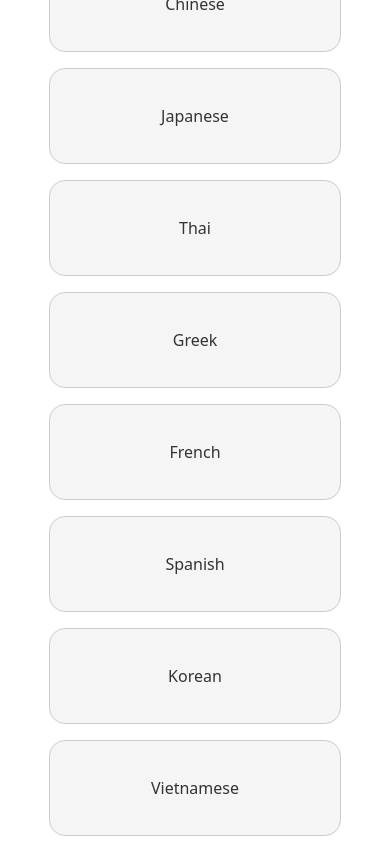
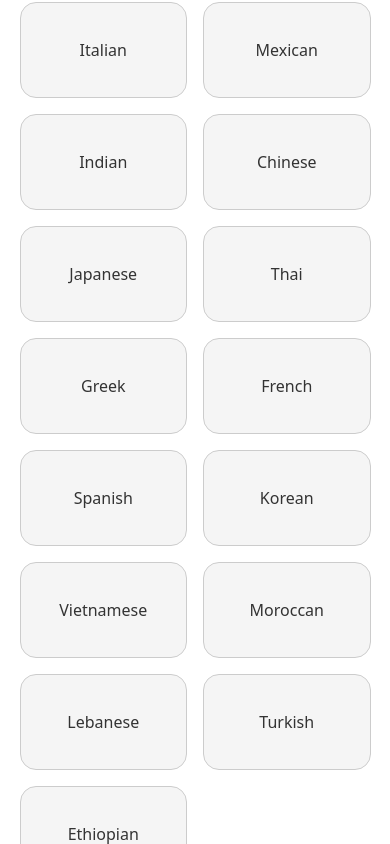
Before and after one commit to ishk9/getYourDiet, a Next.js app in the folder client/: page /Home in a window 390 px wide. Both pictures are taken after a click on the button "Choose my own cuisines". Built offline with nearby package versions, Linux system fonts and the light colour scheme.

Commit message:
added responsiveness

```diff
--- a/client/app/Home/page.js
+++ b/client/app/Home/page.js
@@ -144,10 +144,11 @@ const HomePage = () => {
                         <div className='h-full w-full justify-center items-center flex flex-col'>
                             <div className='h-full flex flex-col justify-center items-center w-full md:w-[75%]'>
 
-                                {showCuisines && !startQues &&
-                                    <div className='flex flex-col w-[75%] min-h-[85%] sm:min-h-[70%] lg:min-h-[85%] justify-center items-center '>
-                                        <h1 className='text-[45px] font-normal leading-[1]'>Choose your cuisines<span className='text-base font-semibold ml-2'>({selectedCuisines.length}/7)</span></h1>
-                                        <div className='grid grid-cols-1 sm:grid-cols-2 md:grid-cols-3 gap-4 w-full mt-6'>
+                                {
+                                    showCuisines && !startQues &&
+                                    <div className='flex flex-col w-[90%] sm:w-[75%] h-full justify-center items-center'>
+                                        <h1 className='text-[30px] sm:text-[45px] font-normal leading-[1] text-center mt-12 md:mt-0'>Choose your cuisines<span className='text-base font-semibold ml-2'>({selectedCuisines.length}/7)</span></h1>
+                                        <div className='grid grid-cols-2 sm:grid-cols-2 md:grid-cols-3 gap-4 w-full mt-4'>
                                         {cuisines.map((cuisine, index) => (
                                             <button
                                             key={index}
@@ -170,7 +171,7 @@ const HomePage = () => {
                                 }
                                 {!showCuisines && !startQues &&
                                     <div className='flex flex-col w-full md:w-[75%] min-h-[85%] sm:min-h-[70%] lg:min-h-[85%] justify-center items-center'>
-                                        <h1 className='md:text-[45px] font-normal leading-[1] text-[24px] ml-2'>Lets get started. Type in either your <span className='text-[#6EC0FF]'>health goals, issues,</span> or <span className='text-[#6EC0FF]'>both</span>.</h1>
+                                        <h1 className='md:text-[45px] font-normal leading-[1] text-[24px] ml-5 md:ml-0'>Lets get started. Type in either your <span className='text-[#6EC0FF]'>health goals, issues,</span> or <span className='text-[#6EC0FF]'>both</span>.</h1>
                                         <div className='flex md:flex-row flex-col w-full justify-start items-center mt-6'>
                                             <button
                                                 onClick={() => setShowCuisines(true)}
@@ -220,7 +221,7 @@ const HomePage = () => {
                                         />
                                         <button
                                             onClick={() => handleAnswerSubmit()}
-                                            className='flex justify-center items-center h-12 w-12 bg-black rounded-full p-1 mr-2 hover:bg-[#292929]'
+                                            className='flex justify-center items-center h-12 md:w-12 w-14 bg-black rounded-full p-0 md:p-1 mr-2 hover:bg-[#292929]'
                                         >
                                             <IoMdArrowRoundUp color='white' size={22}/>
                                         </button>
--- a/client/app/Starter/page.js
+++ b/client/app/Starter/page.js
@@ -4,10 +4,10 @@ import { FaArrowRightLong } from "react-icons/fa6";
 
 export default function StarterPage() {
     return (
-        <div className="flex w-full h-screen justify-center items-center px-10 bg-[#E7C25A]">
-            <div className="flex lg:w-3/4 w-11/12 cursor-default">
+        <div className="flex w-screen h-screen justify-center items-center px-4 md:px-10 bg-[#E7C25A]">
+            <div className="flex lg:w-3/4 w-full md:w-3/4 cursor-default">
                 <div className="flex flex-col w-full justify-center items-start">
-                    <h1 className="font-extrabold text-black lg:text-[7em] text-[3em] leading-[1] tracking-[-2px] uppercase">
+                    <h1 className="font-extrabold text-black lg:text-[7em] text-[2.5em] md:text-[4em] leading-[1.1] md:leading-[1] tracking-[-1px] md:tracking-[-2px] uppercase">
                        Eat food that is Healthy
                     </h1>
 
@@ -15,10 +15,10 @@ export default function StarterPage() {
                         Our app is designed to help you successfully create a diet based on your body and the food you like. Easily optimize your eating schedule.
                     </p>
                     <Link
-                    href="/Home"
-                    className="flex justify-center items-center lg:p-4 lg:px-6 p-3
+                        href="/Home"
+                        className="flex justify-center items-center lg:p-4 lg:px-6 p-3 md:w-fit w-[85%]
                         px-4 border-2 border-black rounded-2xl mt-6
-                        hover:text-black  hover:scale-105"
+                        hover:text-black hover:scale-105"
                     >
                         <p className="font-semibold lg:text-base text-[12px] mr-2 text-black">Start Your Journey</p>
                         <FaArrowRightLong color='black'/>
```
Lines whose indentation alone changed are shown as unchanged.
